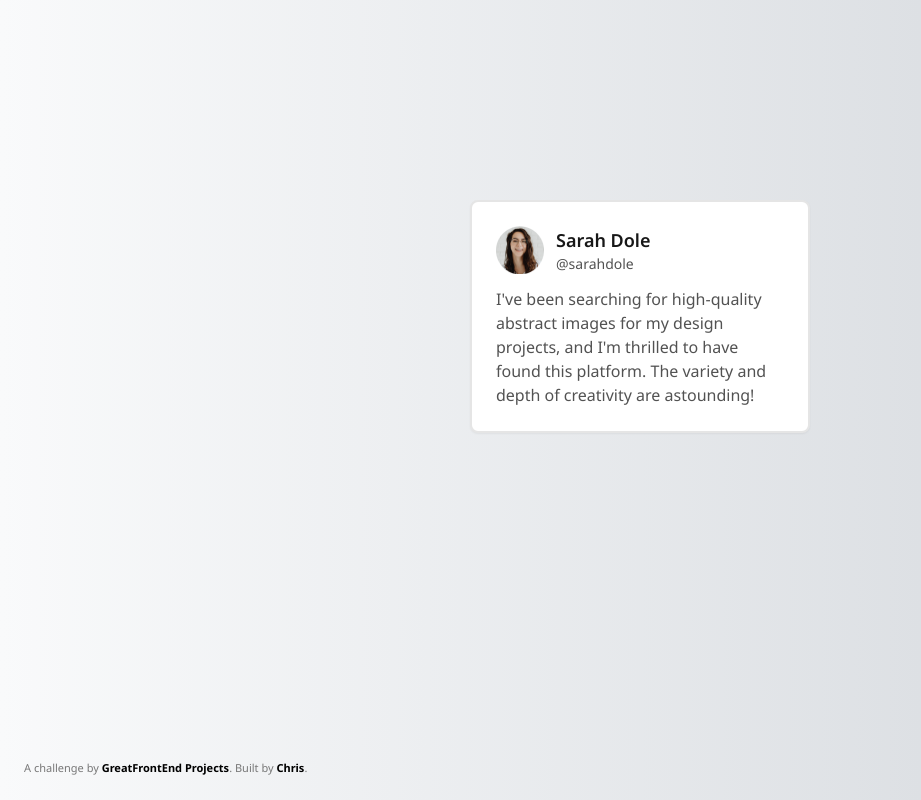
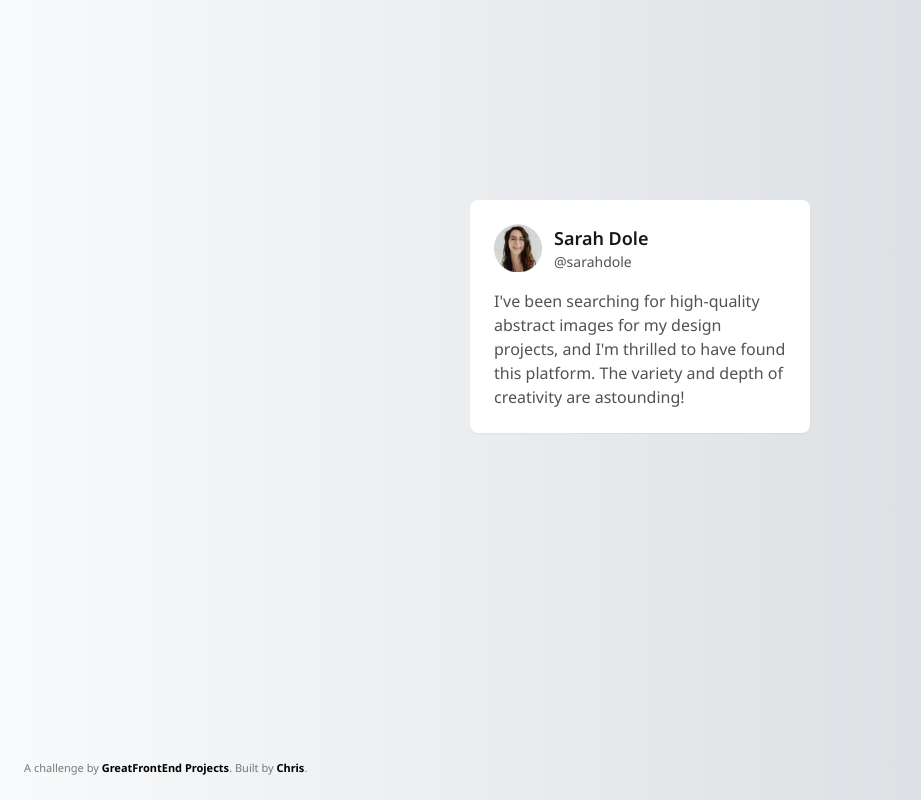
Before and after one commit to chrisjimenez/gfe, a plain HTML site: page testimonial-card/index.html in a window 1280 px wide. Shown: the whole page, without its empty margins (0-921 px from the left). Drawn offline with nearby package versions, Linux system fonts and the light colour scheme.

Commit message:
border tweak

```diff
--- a/testimonial-card/index.html
+++ b/testimonial-card/index.html
@@ -51,7 +51,7 @@
   </head>
   <body class="flex justify-center min-h-screen bg-gradient-to-r from-[#F9FAFB] to-[#D2D6DB]">
     <!-- Testimonial card -->
-    <div class="flex flex-col justify-between fixed top-[12.5rem] p-6 w-[21.25rem] h-[14.5625rem] rounded-lg bg-white border-solid border-neutral-200 border-2 shadow-sm">
+    <div class="flex flex-col justify-between fixed top-[12.5rem] p-6 w-[21.25rem] h-[14.5625rem] rounded-lg bg-white border-solid border-neutral-200 border-1 shadow-sm">
       <div class="flex">
         <img src="img/profile-thumbnail.png" alt="thumbnail" class="rounded w-12 h-12 mr-3" />
         <div class="flex flex-col grow items-start">
```
